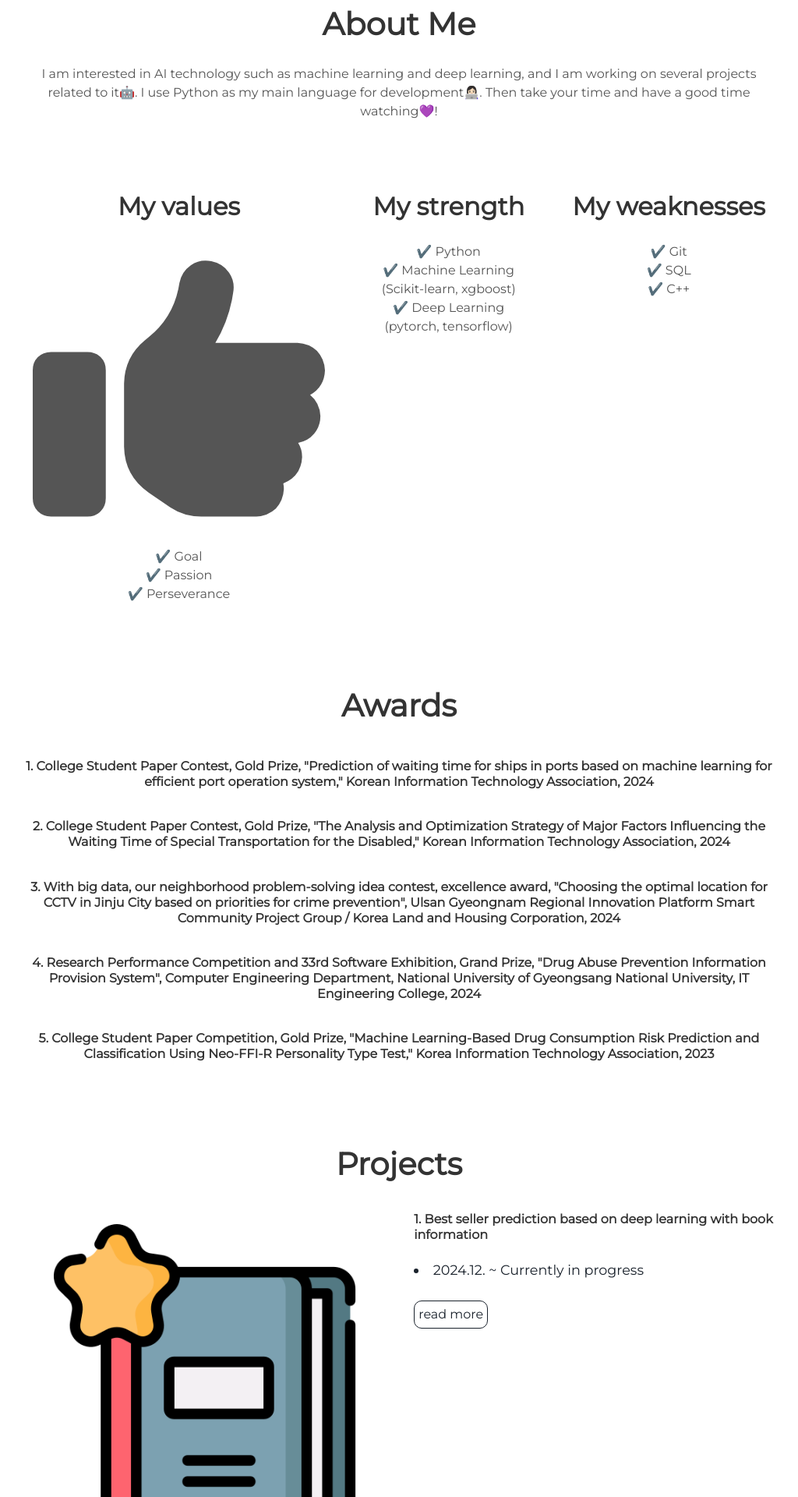
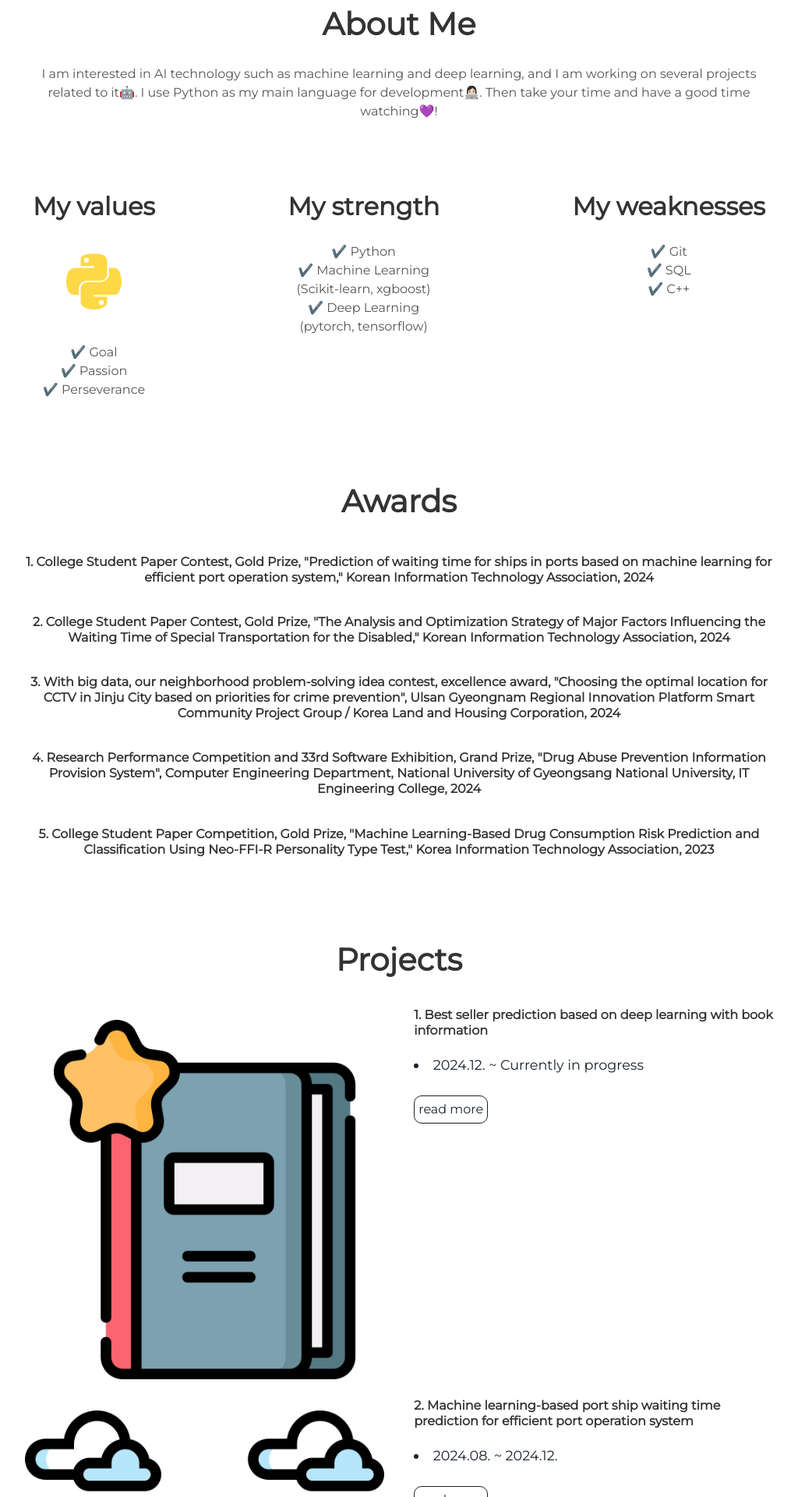
Before and after one commit to alsghk05/alsghk05.github.io, a Jekyll site: the page built from index.html, in a window 1280 px wide. Shown: the part 974-2894 px from the top of the page at 78% size, without its empty margins (128-1152 px from the left). Built offline with Jekyll 4.4.1, drawn with Linux system fonts in a browser that asks for light colours; nearby versions of some CDN libraries.

Commit message:
Update about.html

```diff
--- a/_includes/about.html
+++ b/_includes/about.html
@@ -5,7 +5,7 @@
   <div class="user">
     <div class="tech">
       <h2>My values</h2>
-      <i class="fas fa-thumbs-up fa-5x"></i>
+      <i class="devicon-python-plain colored"></i>
       <p>
         ✔️ Goal <br>
         ✔️ Passion <br>
```
